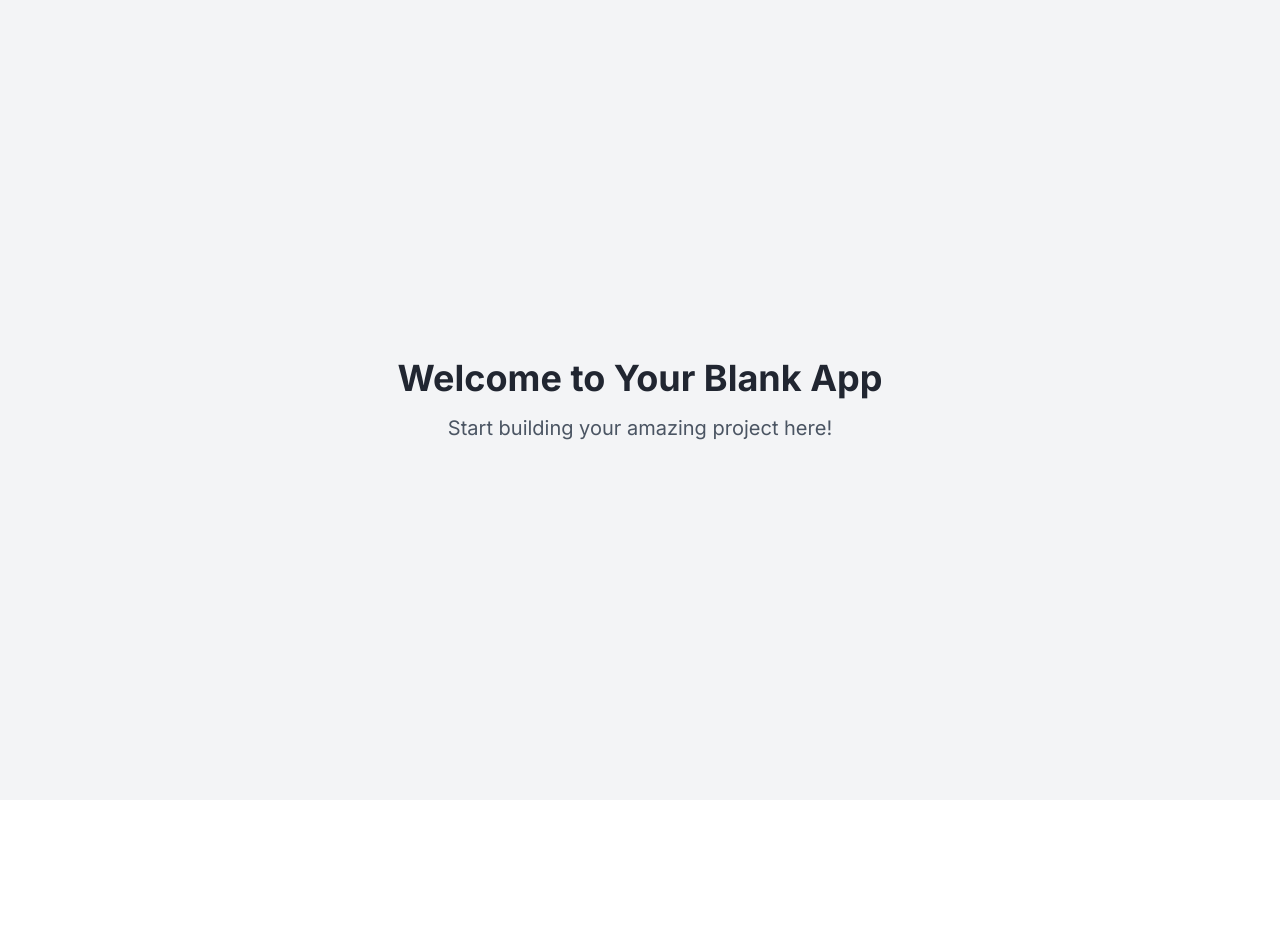
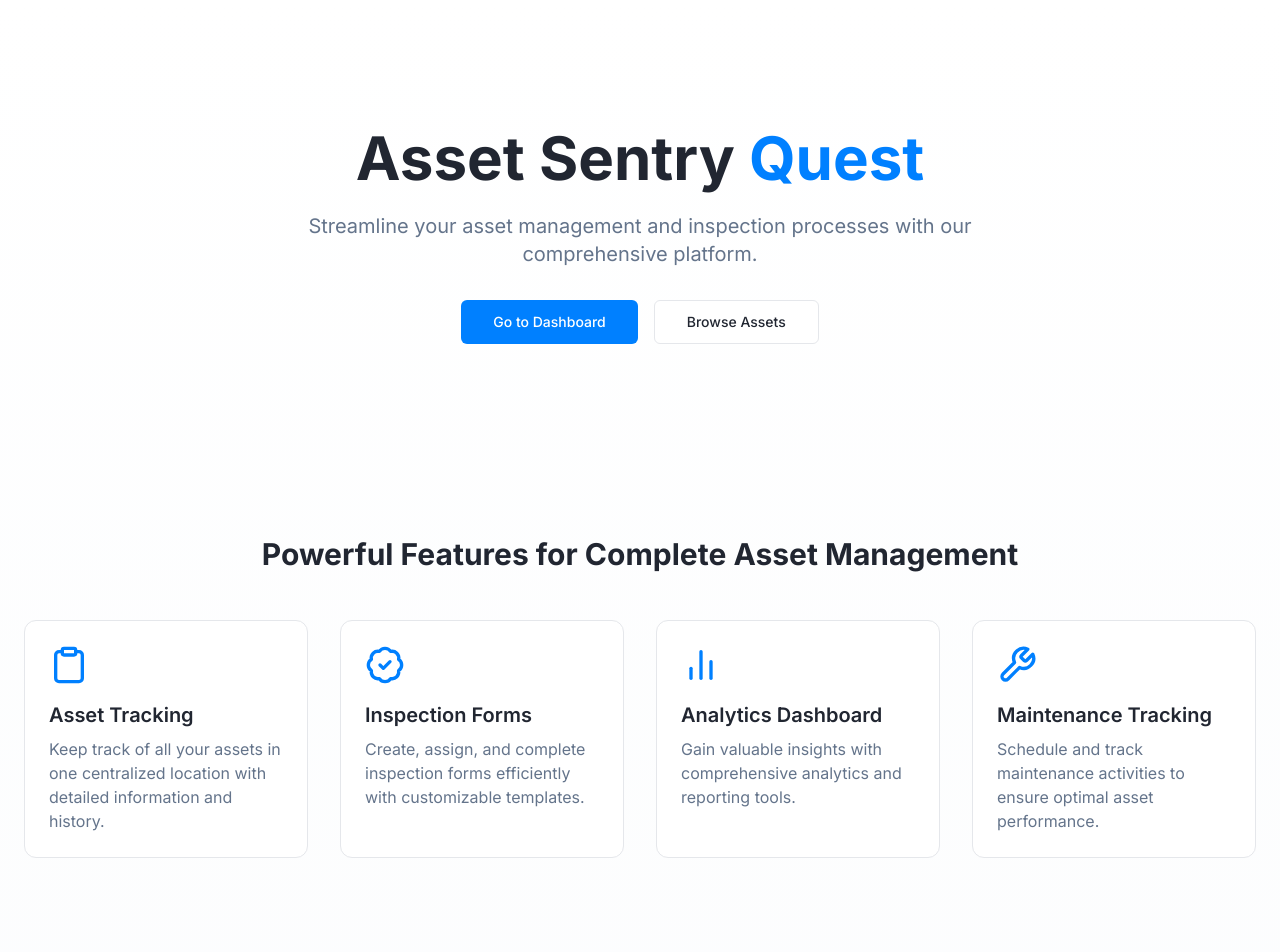
Before and after one commit to jjgordon89/asset-sentry-quest, a React (Vite) app: page / in a window 1280 px wide. Shown: the top 952 px of the page. Before the commit the page ends 800 px from the top, so only its background shows below. Built offline with nearby package versions, Linux system fonts and the light colour scheme.

Commit message:
Update Index page
Update the src/pages/index.tsx file.

```diff
--- a/src/pages/Index.tsx
+++ b/src/pages/Index.tsx
@@ -1,12 +1,93 @@
-// Update this page (the content is just a fallback if you fail to update the page)
+
+import { Button } from "@/components/ui/button";
+import { Link } from "react-router-dom";
+import { BadgeCheck, BarChart2, Clipboard, Wrench } from "lucide-react";
 
 const Index = () => {
   return (
-    <div className="min-h-screen flex items-center justify-center bg-gray-100">
-      <div className="text-center">
-        <h1 className="text-4xl font-bold mb-4">Welcome to Your Blank App</h1>
-        <p className="text-xl text-gray-600">Start building your amazing project here!</p>
-      </div>
+    <div className="min-h-screen bg-gradient-to-b from-background to-muted/30">
+      {/* Hero Section */}
+      <section className="container pt-20 pb-16 md:pt-32 md:pb-24">
+        <div className="flex flex-col items-center text-center">
+          <h1 className="text-4xl md:text-6xl font-bold mb-6 animate-slide-down">
+            Asset Sentry
+            <span className="text-primary"> Quest</span>
+          </h1>
+          <p className="text-xl text-muted-foreground max-w-2xl mb-8 animate-slide-down animation-delay-150">
+            Streamline your asset management and inspection processes with our comprehensive platform.
+          </p>
+          <div className="flex flex-col sm:flex-row gap-4 animate-slide-down animation-delay-300">
+            <Button asChild size="lg">
+              <Link to="/dashboard">
+                Go to Dashboard
+              </Link>
+            </Button>
+            <Button asChild variant="outline" size="lg">
+              <Link to="/assets">
+                Browse Assets
+              </Link>
+            </Button>
+          </div>
+        </div>
+      </section>
+
+      {/* Features Section */}
+      <section className="container py-16 md:py-24">
+        <h2 className="text-3xl font-bold text-center mb-12">
+          Powerful Features for Complete Asset Management
+        </h2>
+        <div className="grid md:grid-cols-2 lg:grid-cols-4 gap-8">
+          <FeatureCard
+            icon={<Clipboard className="h-10 w-10 text-primary" />}
+            title="Asset Tracking"
+            description="Keep track of all your assets in one centralized location with detailed information and history."
+          />
+          <FeatureCard
+            icon={<BadgeCheck className="h-10 w-10 text-primary" />}
+            title="Inspection Forms"
+            description="Create, assign, and complete inspection forms efficiently with customizable templates."
+          />
+          <FeatureCard
+            icon={<BarChart2 className="h-10 w-10 text-primary" />}
+            title="Analytics Dashboard"
+            description="Gain valuable insights with comprehensive analytics and reporting tools."
+          />
+          <FeatureCard
+            icon={<Wrench className="h-10 w-10 text-primary" />}
+            title="Maintenance Tracking"
+            description="Schedule and track maintenance activities to ensure optimal asset performance."
+          />
+        </div>
+      </section>
+
+      {/* CTA Section */}
+      <section className="container py-16 md:py-24">
+        <div className="bg-card rounded-xl p-8 md:p-12 text-center shadow-md">
+          <h2 className="text-3xl font-bold mb-4">Ready to get started?</h2>
+          <p className="text-xl text-muted-foreground max-w-2xl mx-auto mb-8">
+            Explore the full power of Asset Sentry Quest and optimize your asset management workflow.
+          </p>
+          <Button asChild size="lg">
+            <Link to="/dashboard">
+              Enter Dashboard
+            </Link>
+          </Button>
+        </div>
+      </section>
+    </div>
+  );
+};
+
+const FeatureCard = ({ icon, title, description }: {
+  icon: React.ReactNode;
+  title: string;
+  description: string;
+}) => {
+  return (
+    <div className="bg-card border border-border rounded-xl p-6 hover:shadow-md transition-all">
+      <div className="mb-4">{icon}</div>
+      <h3 className="text-xl font-semibold mb-2">{title}</h3>
+      <p className="text-muted-foreground">{description}</p>
     </div>
   );
 };
```
